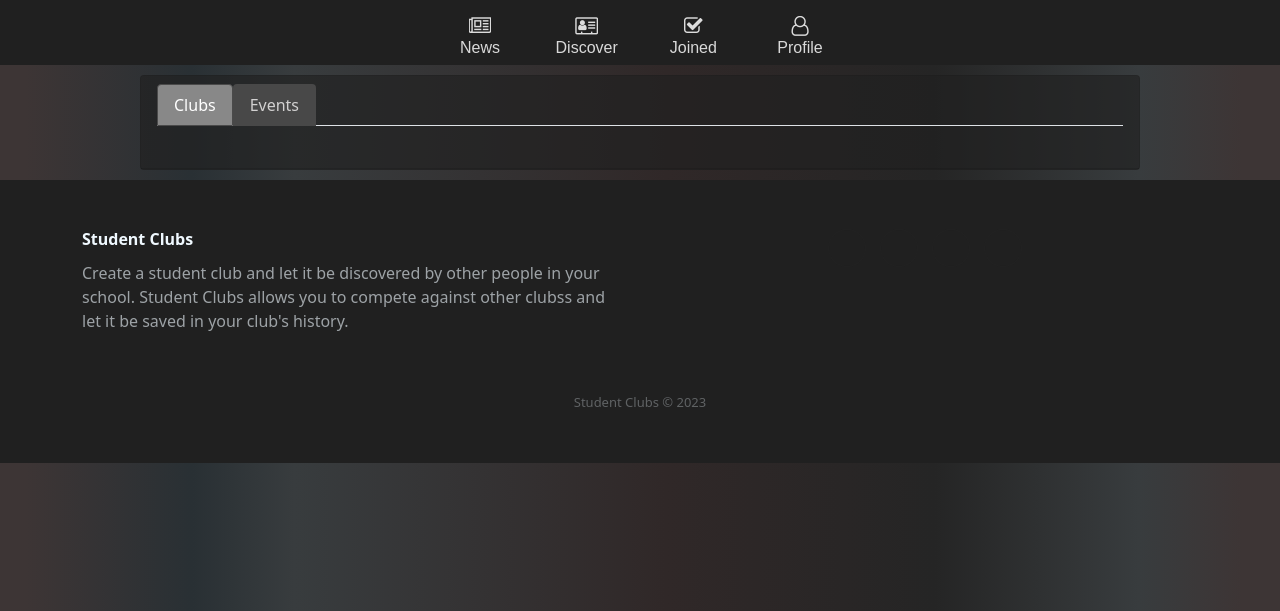
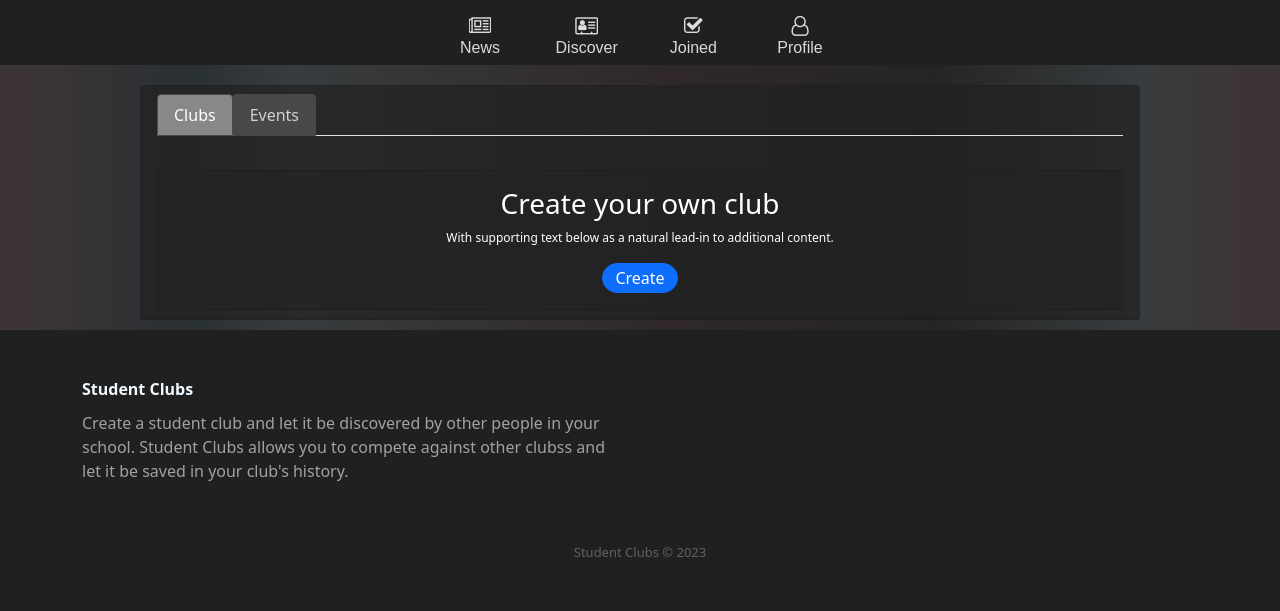
Before and after one commit to Gamaco/StudentClubs, a Django app: template website/templates/joined.html in a window 1280 px wide. Shown: the part 90-701 px from the top of the page. Run offline with Django 3.2, Linux system fonts and the light colour scheme; the template is opened without the code that fills it, so the values that code supplies are empty; some libraries are stand-ins or nearby versions.

Commit message:
unstable. saving changes.

```diff
--- a/website/templates/joined.html
+++ b/website/templates/joined.html
@@ -5,33 +5,49 @@
 {% block content %}
 <div style="max-width: 1000px; margin: 0 auto;">
 
+  <!-- Space  -->
+  <div class="invisible container-fluid space-filler custom-bg"></div>
 
   <div class="card text-center text-white custom-bg-2">
     <div class="card-header">
 
       <div class="nav nav-tabs" id="nav-tab" role="tablist">
-            <button class="nav-link active" id="nav-clubs-tab" data-bs-toggle="tab" data-bs-target="#nav-clubs" type="button" role="tab" aria-controls="nav-clubs" aria-selected="true">Clubs</button>
-            <button class="nav-link" id="nav-events-tab" data-bs-toggle="tab" data-bs-target="#nav-events" type="button" role="tab" aria-controls="nav-events" aria-selected="false">Events</button>
+        <button class="nav-link active" id="nav-clubs-tab" data-bs-toggle="tab" data-bs-target="#nav-clubs"
+          type="button" role="tab" aria-controls="nav-clubs" aria-selected="true">Clubs</button>
+        <button class="nav-link" id="nav-events-tab" data-bs-toggle="tab" data-bs-target="#nav-events" type="button"
+          role="tab" aria-controls="nav-events" aria-selected="false">Events</button>
       </div>
 
       <div class="tab-content" id="nav-tabContent">
 
         <!-- Joined Clubs Tab-->
-            <div class="tab-pane fade show active" id="nav-clubs" role="tabpanel" aria-labelledby="nav-clubs-tab" tabindex="0">
+        <div class="tab-pane fade show active" id="nav-clubs" role="tabpanel" aria-labelledby="nav-clubs-tab"
+          tabindex="0">
 
           <!-- Space before content -->
           <div class="container-fluid no-padding space-filler"></div><br>
+
+          <div class="card custom-bg-2 text-white">
+            <div class="card-body justify-content-center">
+              <h3 class="card-title">Create your own club</h3>
+              <p class="card-text">With supporting text below as a natural lead-in to additional content.</p>
+              <button type="button" class="btn btn-primary" data-toggle="modal" data-target="#exampleModalCenter">
+                Create
+              </button>
+            </div>
+          </div>
 
           {% for club in Clubs %}
           <div class="card-wrapper">
             <div class="card custom-bg" data-card-id="{{ club.id }}">
               <div class="row g-0">
                 <div class="col-3">
-                        <img src={{ club.image }} class="img-fluid rounded-start h-100 w-100" alt="..." style="object-fit: cover; min-height: 100%;">
+                  <img src={{ club.image }} class="img-fluid rounded-start h-100 w-100" alt="..."
+                    style="object-fit: cover; min-height: 100%;">
                 </div>
                 <div class="col-9">
                   <div class="card-body card-body-left text-white h-100">
-                          <h6 class="card-title">{{ club.name  }}</h6>
+                    <h6 class="card-title">{{ club.name }}</h6>
                   </div>
                 </div>
               </div>
@@ -46,10 +62,45 @@
 
         </div>
 
-            <div class="tab-pane fade" id="nav-events" role="tabpanel" aria-labelledby="nav-contact-tab" tabindex="0">...</div>
+        <div class="tab-pane fade" id="nav-events" role="tabpanel" aria-labelledby="nav-contact-tab" tabindex="0">
+
+          <!-- Space before content -->
+          <div class="container-fluid no-padding space-filler"></div><br>
+
+          <div class="card custom-bg-2 text-white">
+            <div class="card-body">
+              <h3 class="card-title">Create a new event</h3>
+              <p class="card-text">With supporting text below as a natural lead-in to additional content.</p>
+              <a href="#" class="btn btn-primary">Create</a>
             </div>
           </div>
         </div>
+
+      </div>
+    </div>
+  </div>
+
+  <!-- Create new club modal -->
+  <div class="modal fade" id="exampleModalCenter" tabindex="-1" role="dialog" aria-labelledby="exampleModalCenterTitle" aria-hidden="true">
+    <div class="modal-dialog modal-dialog-centered" role="document">
+      <div class="modal-content">
+        <div class="modal-header">
+          <h5 class="modal-title" id="exampleModalLongTitle">Modal title</h5>
+          <button type="button" class="close" data-dismiss="modal" aria-label="Close">
+            <span aria-hidden="true">&times;</span>
+          </button>
+        </div>
+        <div class="modal-body">
+          ...
+        </div>
+        <div class="modal-footer">
+          <button type="button" class="btn btn-secondary" data-dismiss="modal">Close</button>
+          <button type="button" class="btn btn-primary">Save changes</button>
+        </div>
+      </div>
+    </div>
+  </div>
+
 
 </div>
 
@@ -57,7 +108,7 @@
   document.querySelectorAll('[data-card-id]').forEach(card => {
     const cardId = card.dataset.cardId;
 
-  card.addEventListener('click', function() {
+    card.addEventListener('click', function () {
       // Get the URL of the destination page for this card
       // const destinationUrl = `http://www.example.com/cards/${cardId}`;
 
```
Lines whose indentation alone changed are shown as unchanged.
